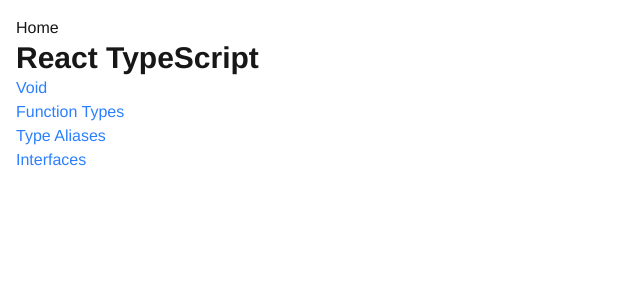
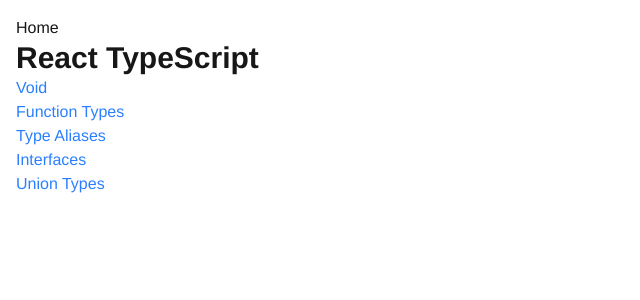
Before and after one commit to emanuelefavero/react-typescript, a Next.js app: page / in a window 1280 px wide. Shown: the top 300 px of the page, without its empty margins (0-640 px from the left). Built offline with nearby package versions, Linux system fonts and the light colour scheme.

Commit message:
add union types

```diff
--- a/src/app/page.tsx
+++ b/src/app/page.tsx
@@ -18,6 +18,9 @@
         <li>
           <Link href='/interfaces'>Interfaces</Link>
         </li>
+        <li>
+          <Link href='/union-types'>Union Types</Link>
+        </li>
       </ul>
     </>
   )
--- /dev/null
+++ b/src/app/union-types/page.tsx
@@ -0,0 +1,14 @@
+// * Union Types can be used to define a type that can be one of several types
+type Status = 'active' | 'inactive' | null
+
+export default function Page() {
+  const status: Status = 'active'
+
+  return (
+    <>
+      <h1>Union Types</h1>
+
+      <p>{status}</p>
+    </>
+  )
+}
```
